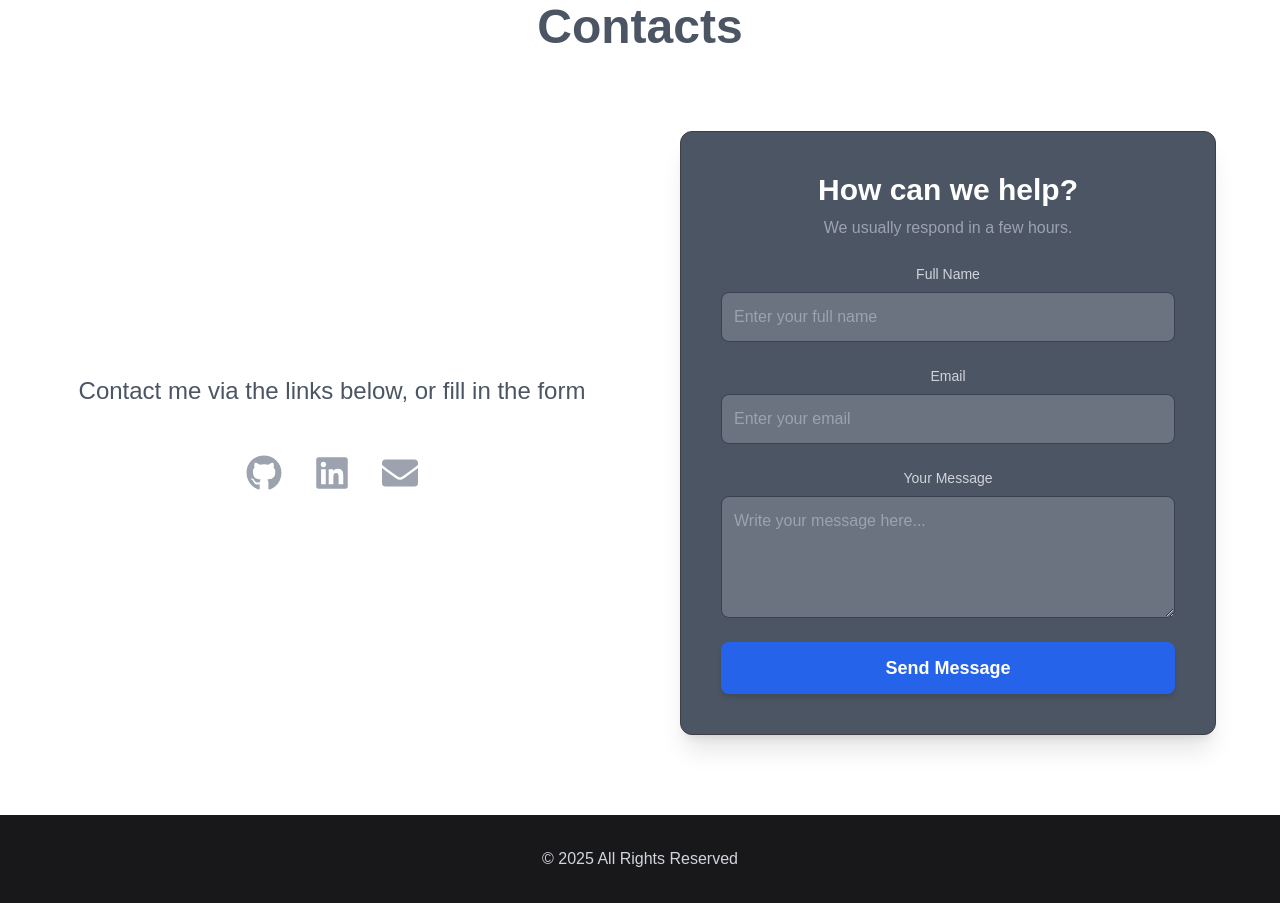
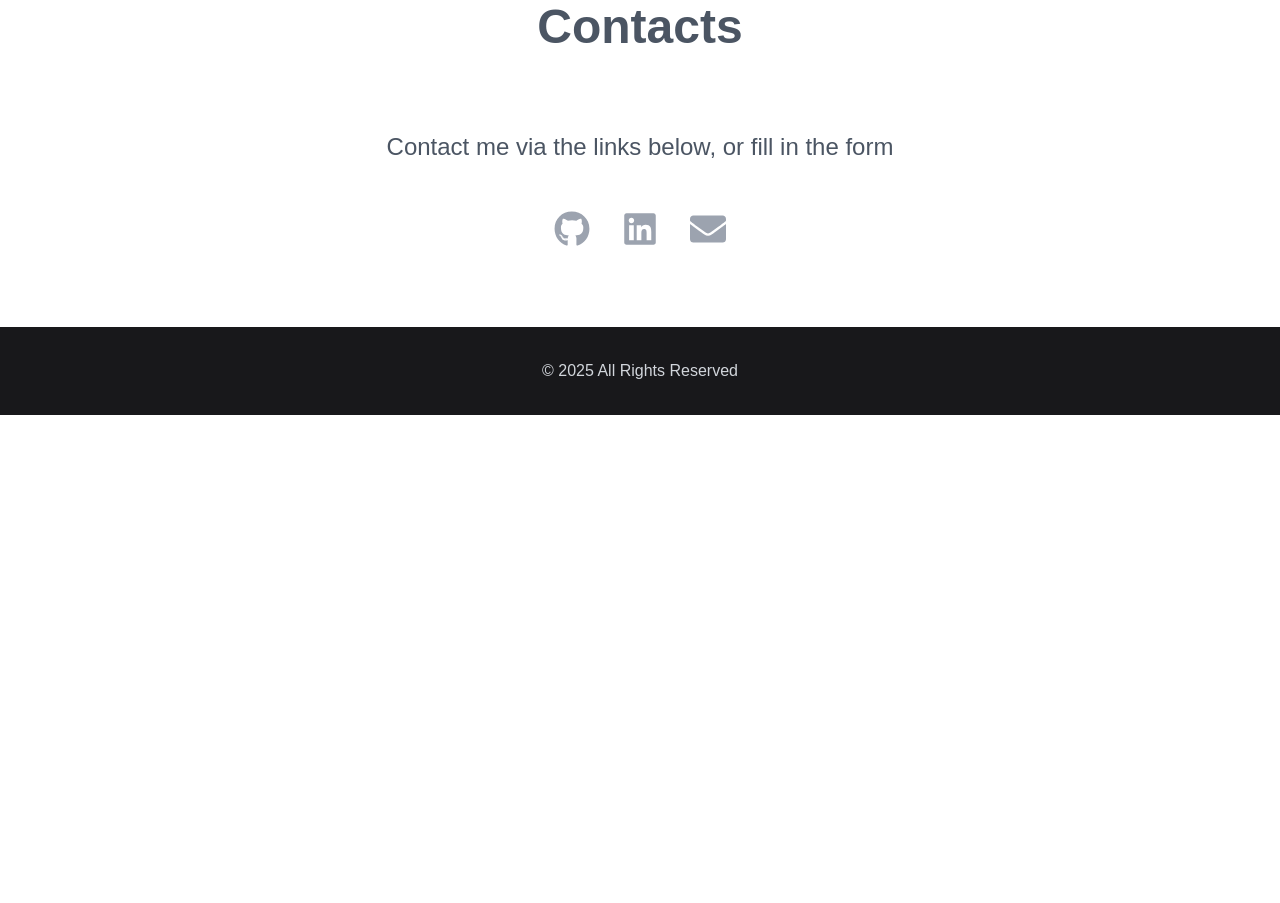
Before and after one commit to abreuclariana/my-portifolio, a Next.js app: page / in a window 1280 px wide. Shown: the part 4480-5383 px from the top of the page. After the commit the page ends 4895 px from the top, so only its background shows below. Built offline with nearby package versions, Linux system fonts and the light colour scheme.

Commit message:
commented form

```diff
--- a/src/app/components/Contacts.tsx
+++ b/src/app/components/Contacts.tsx
@@ -6,7 +6,7 @@ export function Contacts() {
     <section id="contact" className="py-10 mt-20 text-center mb-10 px-6 scroll-smooth">
       <h2 className="text-5xl font-bold mb-20 text-gray-600 dark:text-gray-100">Contacts</h2>
 
-      <div className="grid grid-cols-1 lg:grid-cols-2 gap-20 max-w-6xl mx-auto items-center">
+      <div className="grid grid-cols-1 lg:grid-cols-1 gap-40 max-w-6xl mx-auto items-center">
         {/* Coluna da esquerda - Ícones de contato */}
         <div>
           <p className="text-2xl text-gray-600 dark:text-gray-200 max-w-lg mx-auto mb-12">
@@ -39,6 +39,7 @@ export function Contacts() {
         </div>
 
         {/* Coluna da direita - Formulário de contato */}
+        {/*
         <div className="p-10 rounded-xl shadow-xl border border-zinc-700 bg-gray-600 dark:bg-zinc-800 dark:border-zinc-600">
           <h3 className="text-3xl font-semibold text-white dark:text-gray-100 mb-2">
             How can we help?
@@ -83,6 +84,7 @@ export function Contacts() {
             </button>
           </form>
         </div>
+        */}
       </div>
     </section>
   );
```
